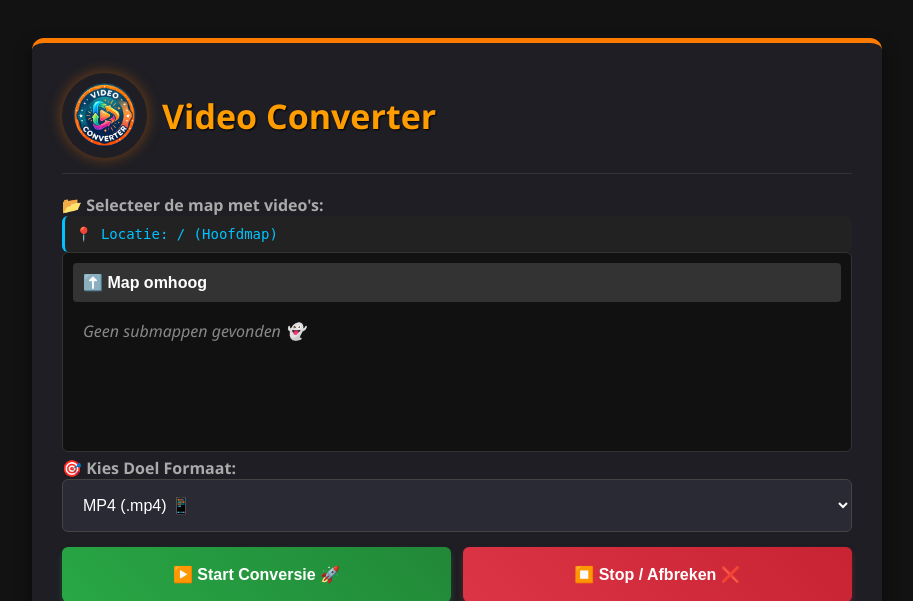
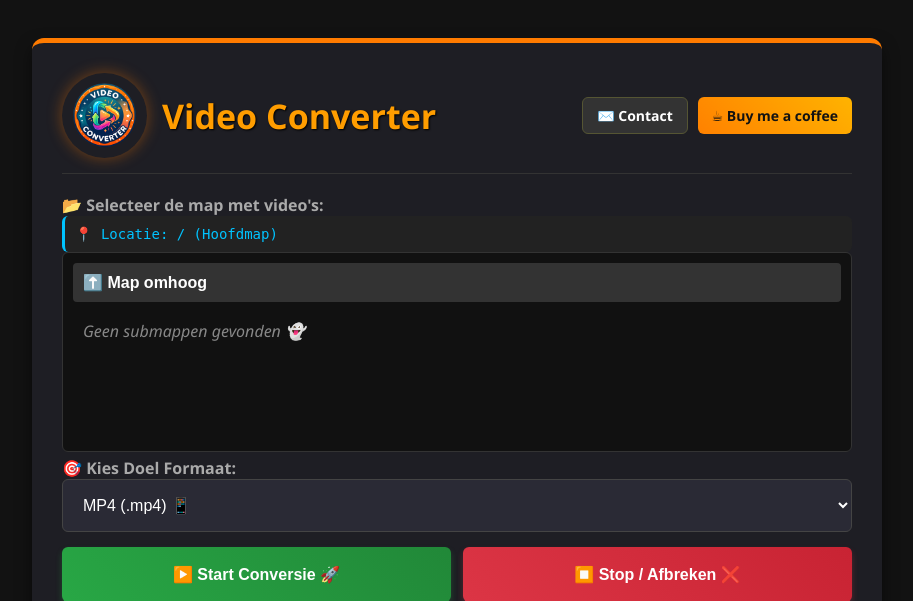
Before and after one commit to Panda-Creator-NL/Video-Converter, a Flask app: page / in a window 1280 px wide. Shown: the top 601 px of the page, without its empty margins (183-1096 px from the left). Run offline with Flask 3, Linux system fonts and the light colour scheme; data that the repository does not hold is empty.

Commit message:
Update index.html

```diff
--- a/templates/index.html
+++ b/templates/index.html
@@ -10,9 +10,17 @@
         body { font-family: 'Segoe UI', Tahoma, Geneva, Verdana, sans-serif; background-color: #121212; color: #f0f0f0; display: flex; justify-content: center; padding: clamp(10px, 3vw, 40px); min-height: 100vh; }
         .card { background: #1e1e24; padding: clamp(15px, 4vw, 30px); border-radius: 12px; box-shadow: 0 8px 16px rgba(0,0,0,0.5); border-top: 5px solid #ff7b00; width: 100%; max-width: 850px; display: flex; flex-direction: column; gap: 15px; }
 
-        .header-container { display: flex; align-items: center; border-bottom: 1px solid #333; padding-bottom: 15px; flex-wrap: wrap; gap: 15px; }
+        .header-container { display: flex; align-items: center; border-bottom: 1px solid #333; padding-bottom: 15px; flex-wrap: wrap; gap: 15px; justify-content: space-between; }
+        .header-left { display: flex; align-items: center; gap: 15px; }
         .header-logo { width: clamp(55px, 12vw, 85px); height: clamp(55px, 12vw, 85px); border-radius: 50%; box-shadow: 0 0 15px rgba(255,123,0,0.4); }
         .header-container h2 { color: #ff9d00; font-size: clamp(22px, 5vw, 34px); text-shadow: 1px 1px 2px #000; }
+
+        .header-buttons { display: flex; gap: 10px; flex-wrap: wrap; }
+        .header-btn { padding: 8px 14px; border-radius: 6px; font-weight: bold; font-size: clamp(12px, 2.5vw, 14px); text-decoration: none; display: inline-flex; align-items: center; gap: 6px; transition: all 0.2s; color: white; cursor: pointer; border: none; }
+        .btn-contact { background-color: #333; border: 1px solid #553; }
+        .btn-contact:hover { background-color: #444; }
+        .btn-coffee { background: linear-gradient(45deg, #ff8100, #ffb300); color: #121212; }
+        .btn-coffee:hover { filter: brightness(1.1); transform: translateY(-1px); }
 
         label { font-weight: bold; color: #aaa; margin-top: 5px; display: inline-block; font-size: clamp(14px, 3vw, 16px); }
         select { width: 100%; padding: clamp(12px, 2vw, 16px); border: 1px solid #444; border-radius: 6px; background-color: #2a2a35; color: white; font-size: clamp(14px, 3vw, 16px); cursor: pointer; margin-bottom: 10px;}
@@ -42,7 +50,8 @@
 
         @media (max-width: 480px) {
             .header-container { justify-content: center; text-align: center; flex-direction: column; }
-            .header-logo { margin: 0; }
+            .header-left { justify-content: center; flex-direction: column; }
+            .header-buttons { justify-content: center; width: 100%; }
             .button-group { flex-direction: column; }
         }
     </style>
@@ -50,8 +59,14 @@
 <body>
     <div class="card">
         <div class="header-container">
-            <img src="/static/logo.png" alt="Logo" class="header-logo">
-            <h2>Video Converter</h2>
+            <div class="header-left">
+                <img src="/static/logo.png" alt="Logo" class="header-logo">
+                <h2>Video Converter</h2>
+            </div>
+            <div class="header-buttons">
+                <a href="https://panda-creator-support-page.duckdns.org/" target="_blank" class="header-btn btn-contact">✉️ Contact</a>
+                <a href="https://www.paypal.com/paypalme/PandaBoyNL" target="_blank" class="header-btn btn-coffee">☕ Buy me a coffee</a>
+            </div>
         </div>
 
         <form id="convForm">
```
